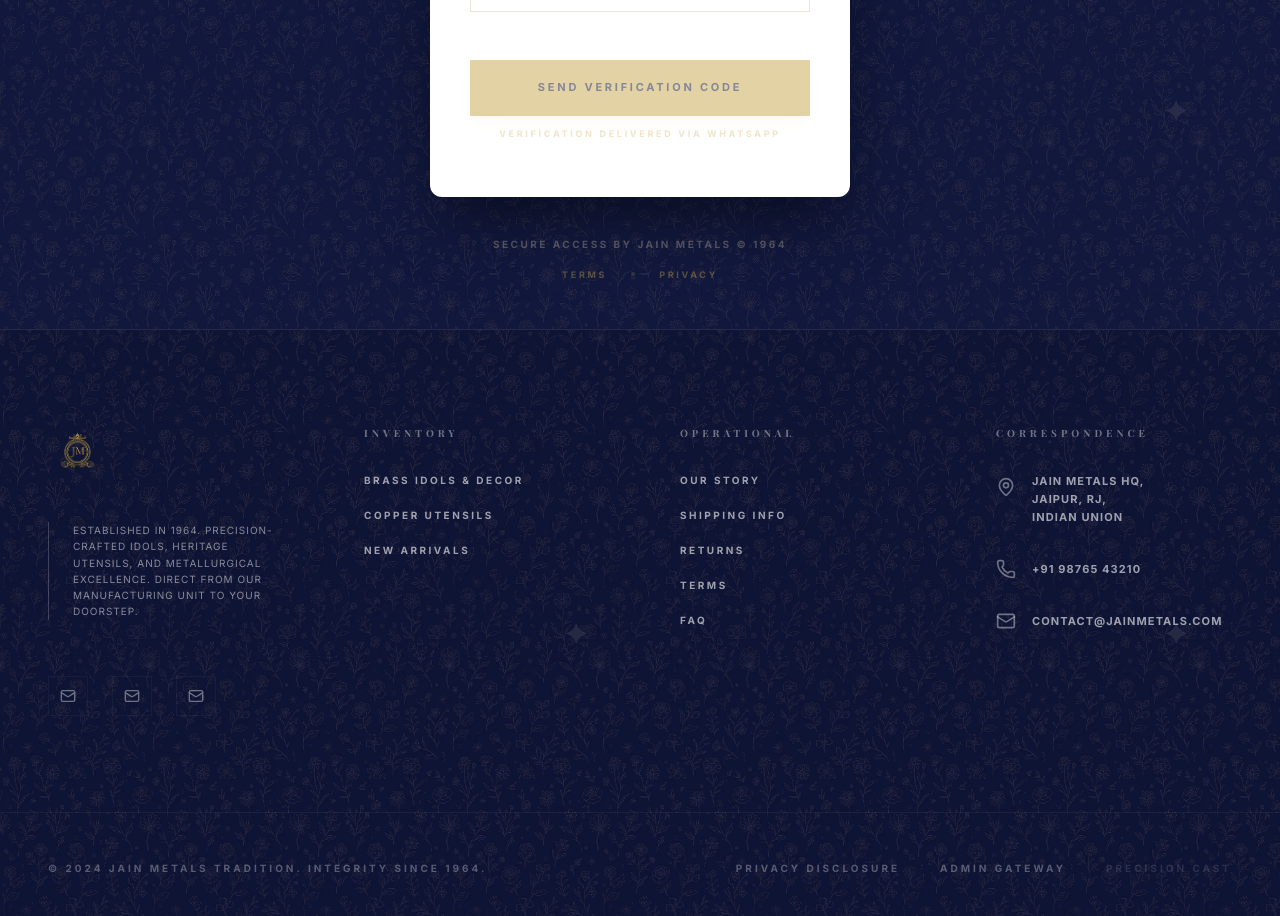
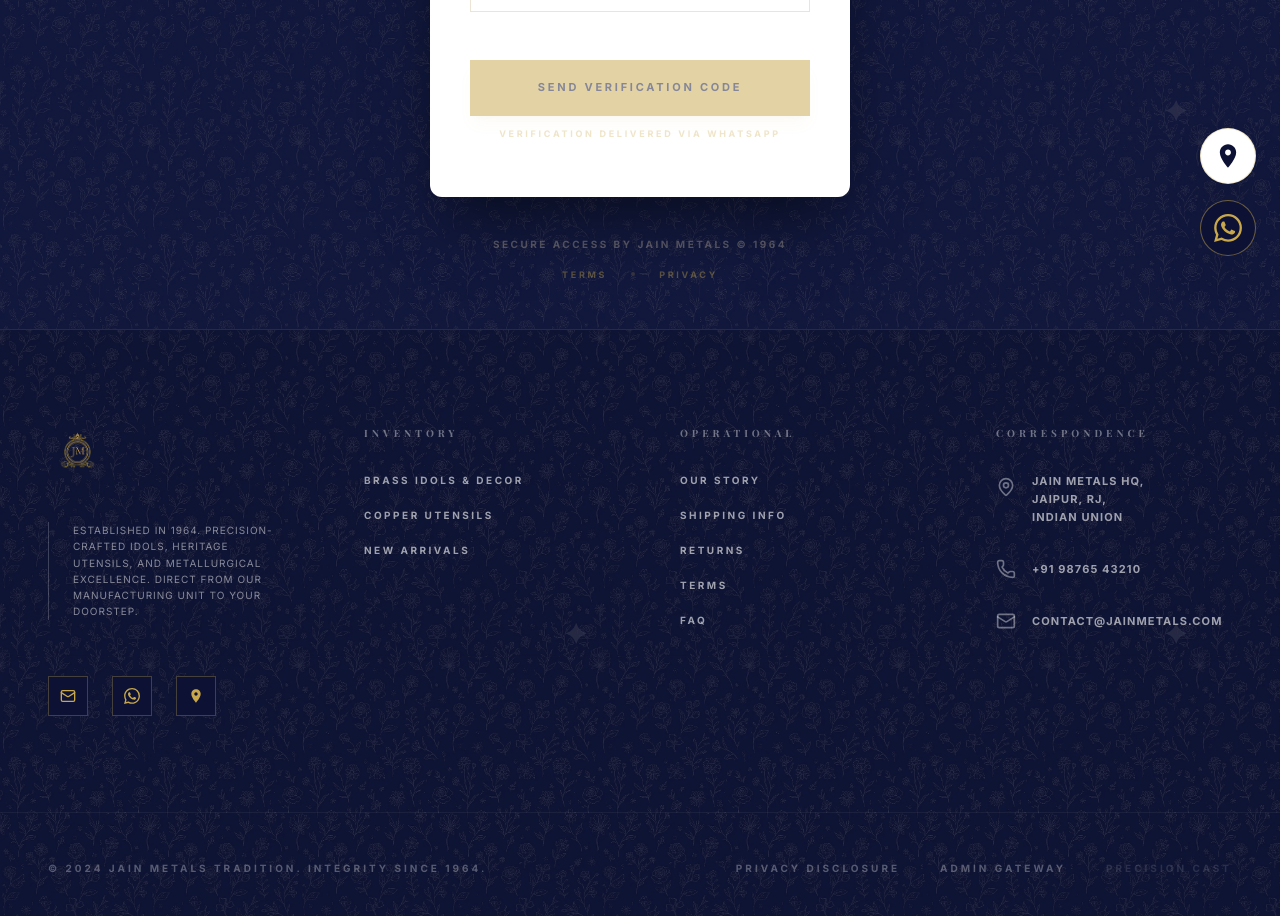
Before and after one commit to NTAravind/jain-metals, a Next.js app: page /login in a window 1280 px wide. Shown: the part 520-1436 px from the top of the page. Built offline with nearby package versions, Linux system fonts and the light colour scheme; no server answers; the database is empty; a web font is replaced by a local one.

Commit message:
added buttons

```diff
--- /dev/null
+++ b/components/icons.tsx
@@ -0,0 +1,15 @@
+export function WhatsappLogo({ className }: { className?: string }) {
+  return (
+    <svg className={className} viewBox="0 0 24 24" fill="currentColor">
+      <path d="M17.472 14.382c-.297-.149-1.758-.867-2.03-.967-.273-.099-.471-.148-.67.15-.197.297-.767.966-.94 1.164-.173.199-.347.223-.644.075-.297-.15-1.255-.463-2.39-1.475-.883-.788-1.48-1.761-1.653-2.059-.173-.297-.018-.458.13-.606.134-.133.298-.347.446-.52.149-.174.198-.298.298-.497.099-.198.05-.371-.025-.52-.075-.149-.669-1.612-.916-2.207-.242-.579-.487-.5-.669-.51a12.8 12.8 0 0 0-.57-.01c-.198 0-.52.074-.792.372-.272.297-1.04 1.016-1.04 2.479 0 1.462 1.065 2.875 1.213 3.074.149.198 2.096 3.2 5.077 4.487.709.306 1.262.489 1.694.625.712.227 1.36.195 1.871.118.571-.085 1.758-.719 2.006-1.413.248-.694.248-1.289.173-1.413-.074-.124-.272-.198-.57-.347m-5.421 7.403h-.004a9.87 9.87 0 0 1-5.031-1.378l-.361-.214-3.741.982.998-3.648-.235-.374a9.86 9.86 0 0 1-1.51-5.26c.001-5.45 4.436-9.884 9.888-9.884 2.64 0 5.122 1.03 6.988 2.898a9.825 9.825 0 0 1 2.893 6.994c-.003 5.45-4.437 9.884-9.885 9.884m8.413-18.297A11.815 11.815 0 0 0 12.05 0C5.495 0 .16 5.335.157 11.892c0 2.096.547 4.142 1.588 5.945L.057 24l6.305-1.654a11.882 11.882 0 0 0 5.683 1.448h.005c6.554 0 11.89-5.335 11.893-11.893a11.821 11.821 0 0 0-3.48-8.413Z"/>
+    </svg>
+  )
+}
+
+export function MapsLogo({ className }: { className?: string }) {
+  return (
+    <svg className={className} viewBox="0 0 24 24" fill="currentColor">
+      <path d="M12 2C8.13 2 5 5.13 5 9c0 5.25 7 13 7 13s7-7.75 7-13c0-3.87-3.13-7-7-7zm0 9.5c-1.38 0-2.5-1.12-2.5-2.5s1.12-2.5 2.5-2.5 2.5 1.12 2.5 2.5-1.12 2.5-2.5 2.5z"/>
+    </svg>
+  )
+}
--- /dev/null
+++ b/components/storefront/floating-contact.tsx
@@ -0,0 +1,27 @@
+import Link from "next/link"
+import { WhatsappLogo, MapsLogo } from "@/components/icons"
+
+export function FloatingContact() {
+  return (
+    <div className="fixed bottom-6 right-6 z-50 flex flex-col gap-4">
+      <Link
+        href="https://maps.google.com"
+        target="_blank"
+        rel="noopener noreferrer"
+        className="w-14 h-14 bg-white border border-brand-gold/30 rounded-full flex items-center justify-center shadow-2xl hover:bg-brand-gold transition-all group hover:-translate-y-1"
+        aria-label="Find us on Google Maps"
+      >
+        <MapsLogo className="w-7 h-7 text-brand-navy transition-colors group-hover:text-brand-navy" />
+      </Link>
+      <Link
+        href={`https://wa.me/${process.env.WHATSAPPCONTACT}`}
+        target="_blank"
+        rel="noopener noreferrer"
+        className="w-14 h-14 bg-brand-navy border border-brand-gold/50 rounded-full flex items-center justify-center shadow-2xl hover:bg-brand-gold transition-all group hover:-translate-y-1"
+        aria-label="Contact us on WhatsApp"
+      >
+        <WhatsappLogo className="w-7 h-7 text-brand-gold transition-colors group-hover:text-brand-navy" />
+      </Link>
+    </div>
+  )
+}
--- a/components/storefront/footer.tsx
+++ b/components/storefront/footer.tsx
@@ -1,5 +1,6 @@
 import Link from "next/link"
 import { ArrowRight, MapPin, Phone, Mail, } from "lucide-react"
+import { WhatsappLogo, MapsLogo } from "@/components/icons"
 
 export function Footer() {
   return (
@@ -22,14 +23,14 @@
             Established in 1964. Precision-crafted idols, heritage utensils, and metallurgical excellence. Direct from our manufacturing unit to your doorstep.
           </p>
           <div className="flex gap-6 pt-4">
-            <Link href="#" className="w-10 h-10 border border-white/10 flex items-center justify-center hover:bg-white/10 transition-all rounded-none opacity-40 hover:opacity-100">
-              <Mail className="w-4 h-4 text-white" />
+            <Link href="mailto:contact@jainmetals.com" className="w-10 h-10 border border-brand-gold/30 flex items-center justify-center hover:bg-brand-gold transition-all rounded-none group bg-brand-navy">
+              <Mail className="w-4 h-4 text-brand-gold group-hover:text-brand-navy transition-colors" />
             </Link>
-            <Link href="#" className="w-10 h-10 border border-white/10 flex items-center justify-center hover:bg-white/10 transition-all rounded-none opacity-40 hover:opacity-100">
-              <Mail className="w-4 h-4 text-white" />
+            <Link href={`https://wa.me/${process.env.WHATSAPPCONTACT}`} target="_blank" rel="noopener noreferrer" className="w-10 h-10 border border-brand-gold/30 flex items-center justify-center hover:bg-brand-gold transition-all rounded-none group bg-brand-navy">
+              <WhatsappLogo className="w-4 h-4 text-brand-gold group-hover:text-brand-navy transition-colors" />
             </Link>
-            <Link href="#" className="w-10 h-10 border border-white/10 flex items-center justify-center hover:bg-white/10 transition-all rounded-none opacity-40 hover:opacity-100">
-              <Mail className="w-4 h-4 text-white" />
+            <Link href="https://maps.google.com" target="_blank" rel="noopener noreferrer" className="w-10 h-10 border border-brand-gold/30 flex items-center justify-center hover:bg-brand-gold transition-all rounded-none group bg-brand-navy">
+              <MapsLogo className="w-4 h-4 text-brand-gold group-hover:text-brand-navy transition-colors" />
             </Link>
           </div>
         </div>
--- a/components/storefront/storefront-layout.tsx
+++ b/components/storefront/storefront-layout.tsx
@@ -1,5 +1,6 @@
 import { Navbar } from "@/components/storefront/navbar"
 import { Footer } from "@/components/storefront/footer"
+import { FloatingContact } from "@/components/storefront/floating-contact"
 import { getAllCategories } from "@/dal/categories"
 
 export async function StorefrontLayout({ children }: { children: React.ReactNode }) {
@@ -10,6 +11,7 @@
       <Navbar categories={categories as any} />
       <main className="flex-1 overflow-x-hidden">{children}</main>
       <Footer />
+      <FloatingContact />
     </div>
   )
 }
--- /dev/null
+++ b/test-address.ts
@@ -0,0 +1,29 @@
+import { z } from "zod";
+
+const AddressSchema = z.object({
+  fullName: z.string().min(2),
+  phone: z.string().regex(/^\+?[0-9]{10,13}$/, "Invalid phone"),
+  line1: z.string().min(5),
+  line2: z.string().optional(),
+  city: z.string().min(2),
+  state: z.string().min(2),
+  pincode: z.string().regex(/^\d{6}$/, "Invalid pincode"),
+  country: z.string().default("India"),
+})
+
+const form = new FormData();
+form.append("fullName", "Test User");
+form.append("phone", "+919876543210");
+form.append("line1", "Test Line 1");
+form.append("line2", "");
+form.append("city", "Test City");
+form.append("state", "Test State");
+form.append("pincode", "123456");
+
+try {
+  const obj = Object.fromEntries(form);
+  const data = AddressSchema.parse(obj);
+  console.log("Success:", data);
+} catch(e) {
+  console.log("Error:", e.issues);
+}
```
